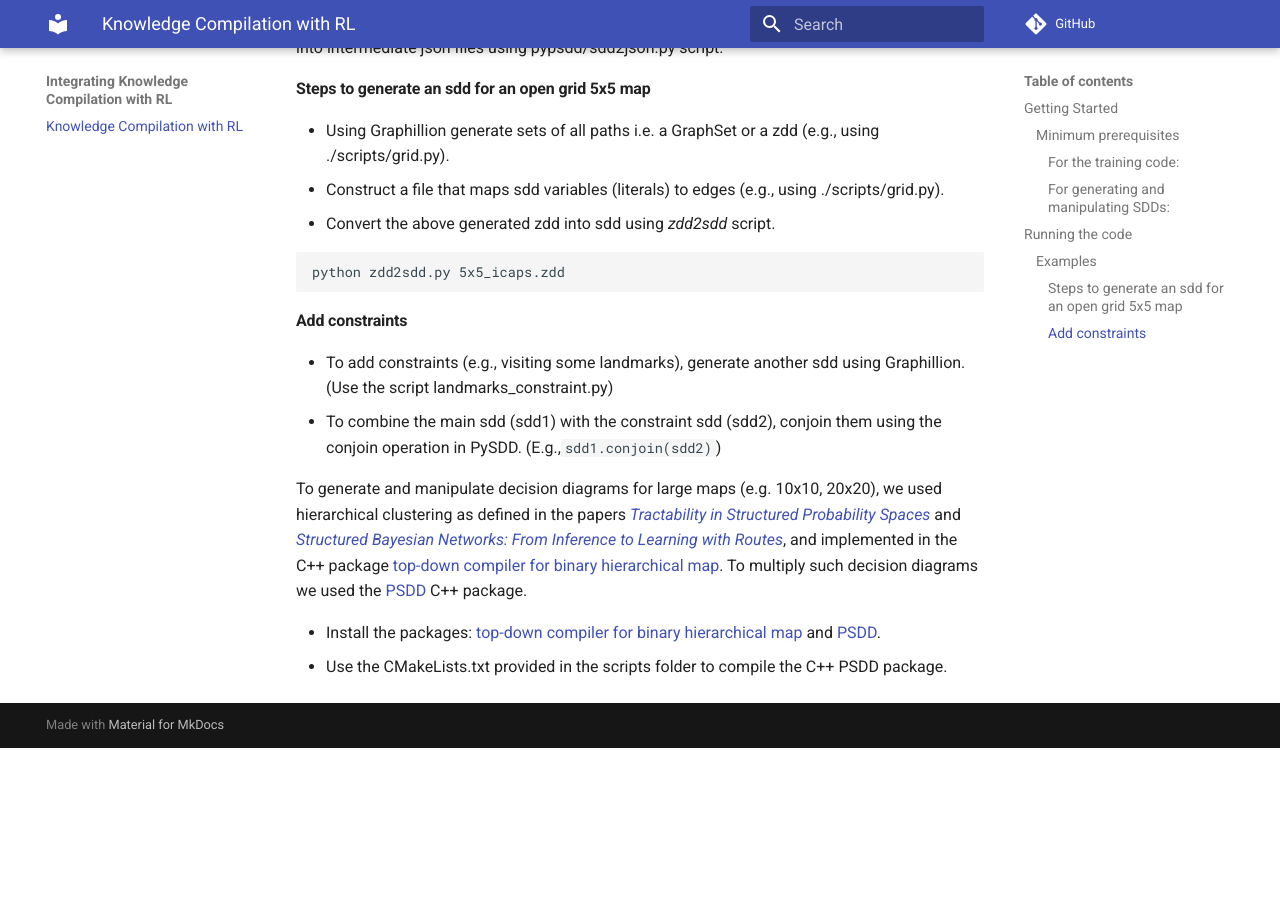
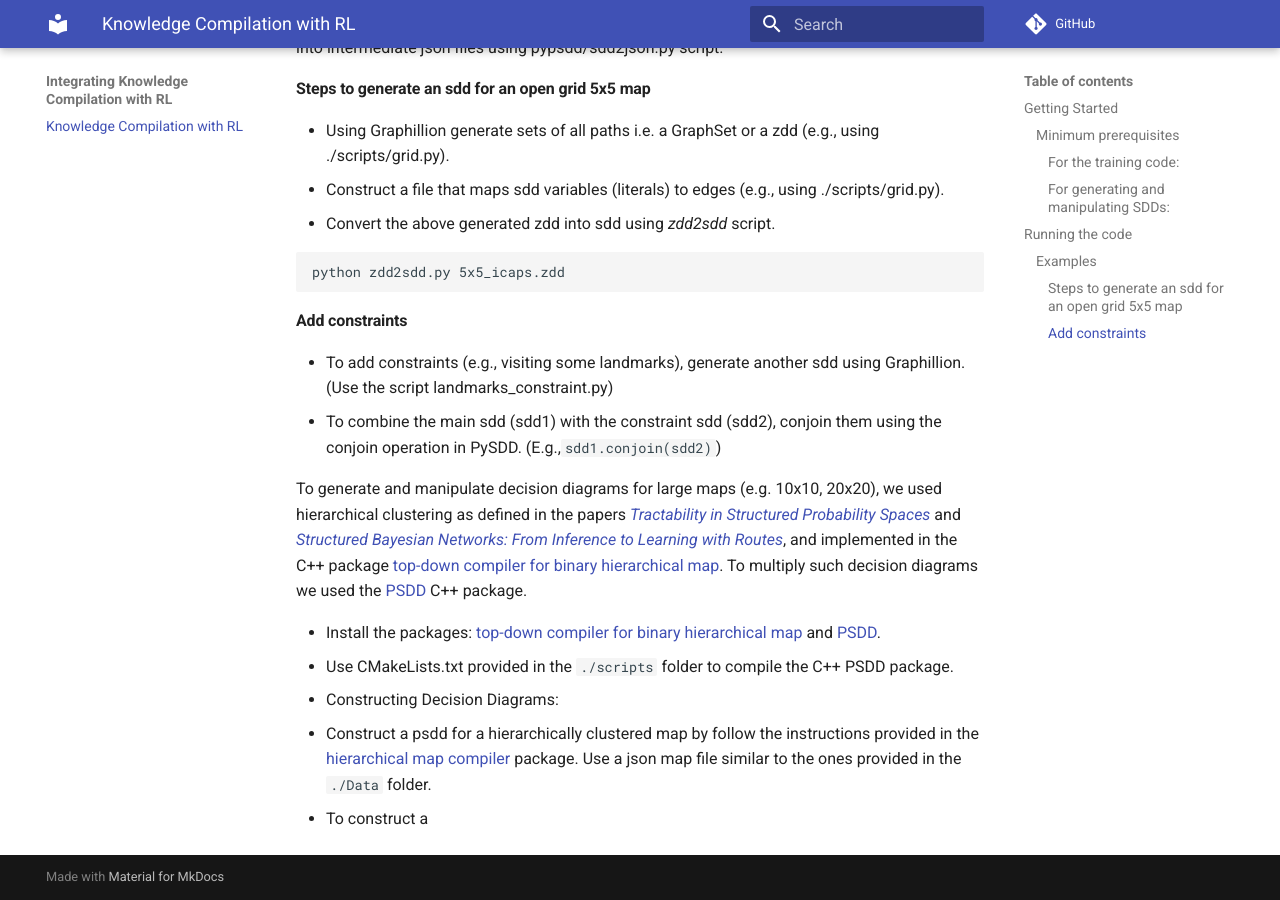
Before and after one commit to kushagra06/KCRL-Docs, an MkDocs documentation site: the page built from docs/index.md, in a window 1280 px wide and 900 px high, scrolled down 1456 px. Built offline with MkDocs 1.6.1 and Material for MkDocs 9.7.7, drawn with Linux system fonts in a browser that asks for light colours; comment, search, counter and statistics services are not loaded; before the commit the page ends 2204 px from its top, so only the background shows below that.

Commit message:
Update index.md

```diff
--- a/docs/index.md
+++ b/docs/index.md
@@ -59,4 +59,7 @@ python zdd2sdd.py 5x5_icaps.zdd
 To generate and manipulate decision diagrams for large maps (e.g. 10x10, 20x20), we used hierarchical clustering as defined in the papers [*Tractability in Structured Probability Spaces*](https://proceedings.neurips.cc/paper/2017/file/deb54ffb41e085fd7f69a75b6359c989-Paper.pdf) and [*Structured Bayesian Networks: From Inference to Learning with Routes*](https://ojs.aaai.org//index.php/AAAI/article/view/4796), and implemented in the C++ package [top-down compiler for binary hierarchical map](https://github.com/hahaXD/hierarchical_map_compiler). To multiply such decision diagrams we used the [PSDD](https://github.com/hahaXD/psdd) C++ package.
 
 * Install the packages: [top-down compiler for binary hierarchical map](https://github.com/hahaXD/hierarchical_map_compiler) and [PSDD](https://github.com/hahaXD/psdd).
-  * Use the CMakeLists.txt provided in the scripts folder to compile the C++ PSDD package.
+  * Use CMakeLists.txt provided in the `./scripts` folder to compile the C++ PSDD package.
+* Constructing Decision Diagrams:
+  * Construct a psdd for a hierarchically clustered map by follow the instructions provided in the [hierarchical map compiler](https://github.com/hahaXD/hierarchical_map_compiler) package. Use a json map file similar to the ones provided in the `./Data` folder.
+  * To construct a
```
